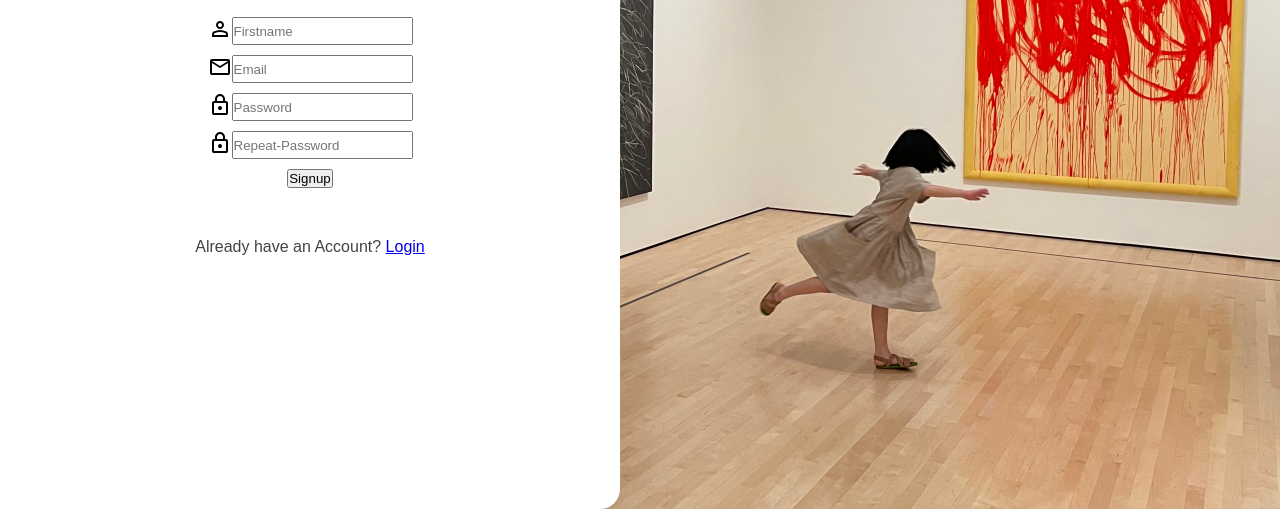
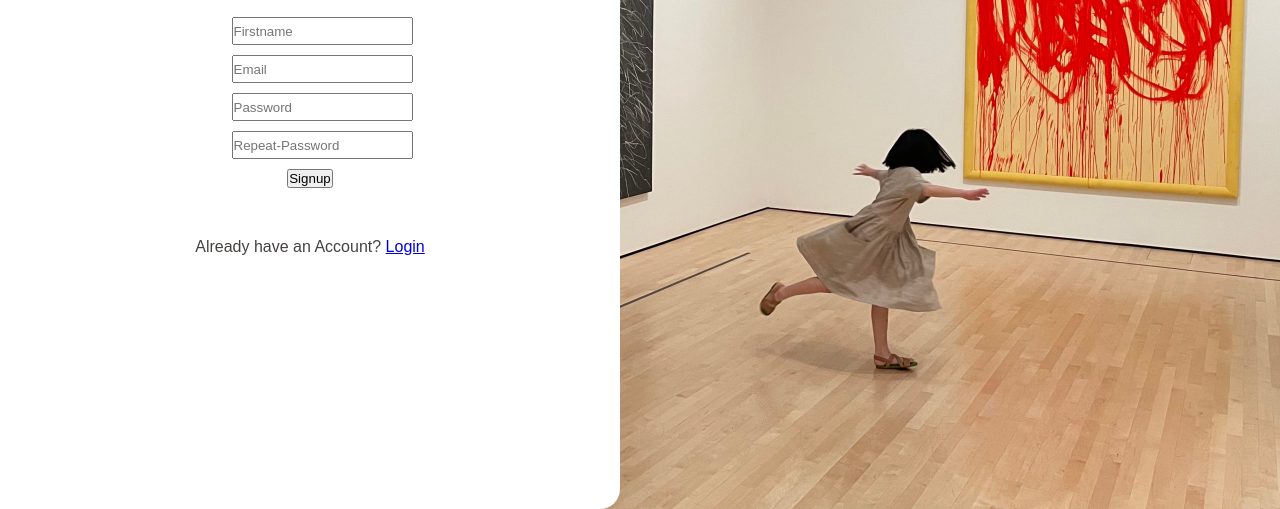
Before and after one commit to prappleman/mine-sweep, a plain HTML site: page signup.html in a window 1280 px wide. Shown: the part 311-820 px from the top of the page. Drawn offline with nearby package versions, Linux system fonts and the light colour scheme.

Commit message:
updated icon color

```diff
--- a/signup.html
+++ b/signup.html
@@ -16,25 +16,25 @@
             <form>
                 <div>
                     <label for="firstname-input">
-                        <svg xmlns="http://www.w3.org/2000/svg" height="24px" viewBox="0 -960 960 960" width="24px" fill="black"><path d="M480-480q-66 0-113-47t-47-113q0-66 47-113t113-47q66 0 113 47t47 113q0 66-47 113t-113 47ZM160-160v-112q0-34 17.5-62.5T224-378q62-31 126-46.5T480-440q66 0 130 15.5T736-378q29 15 46.5 43.5T800-272v112H160Zm80-80h480v-32q0-11-5.5-20T700-306q-54-27-109-40.5T480-360q-56 0-111 13.5T260-306q-9 5-14.5 14t-5.5 20v32Zm240-320q33 0 56.5-23.5T560-640q0-33-23.5-56.5T480-720q-33 0-56.5 23.5T400-640q0 33 23.5 56.5T480-560Zm0-80Zm0 400Z"/></svg>
+                        <svg xmlns="http://www.w3.org/2000/svg" height="24px" viewBox="0 -960 960 960" width="24px" fill="white"><path d="M480-480q-66 0-113-47t-47-113q0-66 47-113t113-47q66 0 113 47t47 113q0 66-47 113t-113 47ZM160-160v-112q0-34 17.5-62.5T224-378q62-31 126-46.5T480-440q66 0 130 15.5T736-378q29 15 46.5 43.5T800-272v112H160Zm80-80h480v-32q0-11-5.5-20T700-306q-54-27-109-40.5T480-360q-56 0-111 13.5T260-306q-9 5-14.5 14t-5.5 20v32Zm240-320q33 0 56.5-23.5T560-640q0-33-23.5-56.5T480-720q-33 0-56.5 23.5T400-640q0 33 23.5 56.5T480-560Zm0-80Zm0 400Z"/></svg>
                     </label>
                     <input type="text" name="firstname" id="firstname-input" placeholder="Firstname">
                 </div>
                 <div>
                     <label for="email-input">
-                        <svg xmlns="http://www.w3.org/2000/svg" height="24px" viewBox="0 -960 960 960" width="24px" fill="black"><path d="M160-160q-33 0-56.5-23.5T80-240v-480q0-33 23.5-56.5T160-800h640q33 0 56.5 23.5T880-720v480q0 33-23.5 56.5T800-160H160Zm320-280L160-640v400h640v-400L480-440Zm0-80 320-200H160l320 200ZM160-640v-80 480-400Z"/></svg>
+                        <svg xmlns="http://www.w3.org/2000/svg" height="24px" viewBox="0 -960 960 960" width="24px" fill="white"><path d="M160-160q-33 0-56.5-23.5T80-240v-480q0-33 23.5-56.5T160-800h640q33 0 56.5 23.5T880-720v480q0 33-23.5 56.5T800-160H160Zm320-280L160-640v400h640v-400L480-440Zm0-80 320-200H160l320 200ZM160-640v-80 480-400Z"/></svg>
                     </label>
                     <input type="email" name="email" id="email-input" placeholder="Email">
                 </div>
                 <div>
                     <label for="password-input">
-                        <svg xmlns="http://www.w3.org/2000/svg" height="24px" viewBox="0 -960 960 960" width="24px" fill="black"><path d="M240-80q-33 0-56.5-23.5T160-160v-400q0-33 23.5-56.5T240-640h40v-80q0-83 58.5-141.5T480-920q83 0 141.5 58.5T680-720v80h40q33 0 56.5 23.5T800-560v400q0 33-23.5 56.5T720-80H240Zm0-80h480v-400H240v400Zm240-120q33 0 56.5-23.5T560-360q0-33-23.5-56.5T480-440q-33 0-56.5 23.5T400-360q0 33 23.5 56.5T480-280ZM360-640h240v-80q0-50-35-85t-85-35q-50 0-85 35t-35 85v80ZM240-160v-400 400Z"/></svg>
+                        <svg xmlns="http://www.w3.org/2000/svg" height="24px" viewBox="0 -960 960 960" width="24px" fill="white"><path d="M240-80q-33 0-56.5-23.5T160-160v-400q0-33 23.5-56.5T240-640h40v-80q0-83 58.5-141.5T480-920q83 0 141.5 58.5T680-720v80h40q33 0 56.5 23.5T800-560v400q0 33-23.5 56.5T720-80H240Zm0-80h480v-400H240v400Zm240-120q33 0 56.5-23.5T560-360q0-33-23.5-56.5T480-440q-33 0-56.5 23.5T400-360q0 33 23.5 56.5T480-280ZM360-640h240v-80q0-50-35-85t-85-35q-50 0-85 35t-35 85v80ZM240-160v-400 400Z"/></svg>
                     </label>
                     <input type="password" name="password" id="password-input" placeholder="Password">
                 </div>
                 <div>
                     <label for="password-input">
-                        <svg xmlns="http://www.w3.org/2000/svg" height="24px" viewBox="0 -960 960 960" width="24px" fill="black"><path d="M240-80q-33 0-56.5-23.5T160-160v-400q0-33 23.5-56.5T240-640h40v-80q0-83 58.5-141.5T480-920q83 0 141.5 58.5T680-720v80h40q33 0 56.5 23.5T800-560v400q0 33-23.5 56.5T720-80H240Zm0-80h480v-400H240v400Zm240-120q33 0 56.5-23.5T560-360q0-33-23.5-56.5T480-440q-33 0-56.5 23.5T400-360q0 33 23.5 56.5T480-280ZM360-640h240v-80q0-50-35-85t-85-35q-50 0-85 35t-35 85v80ZM240-160v-400 400Z"/></svg>
+                        <svg xmlns="http://www.w3.org/2000/svg" height="24px" viewBox="0 -960 960 960" width="24px" fill="white"><path d="M240-80q-33 0-56.5-23.5T160-160v-400q0-33 23.5-56.5T240-640h40v-80q0-83 58.5-141.5T480-920q83 0 141.5 58.5T680-720v80h40q33 0 56.5 23.5T800-560v400q0 33-23.5 56.5T720-80H240Zm0-80h480v-400H240v400Zm240-120q33 0 56.5-23.5T560-360q0-33-23.5-56.5T480-440q-33 0-56.5 23.5T400-360q0 33 23.5 56.5T480-280ZM360-640h240v-80q0-50-35-85t-85-35q-50 0-85 35t-35 85v80ZM240-160v-400 400Z"/></svg>
                     </label>
                     <input type="password" name="repeat-password" id="repeat-password-input" placeholder="Repeat-Password">
                 </div>
```
Also changed, not shown: login.html (+2 -2 lines).
